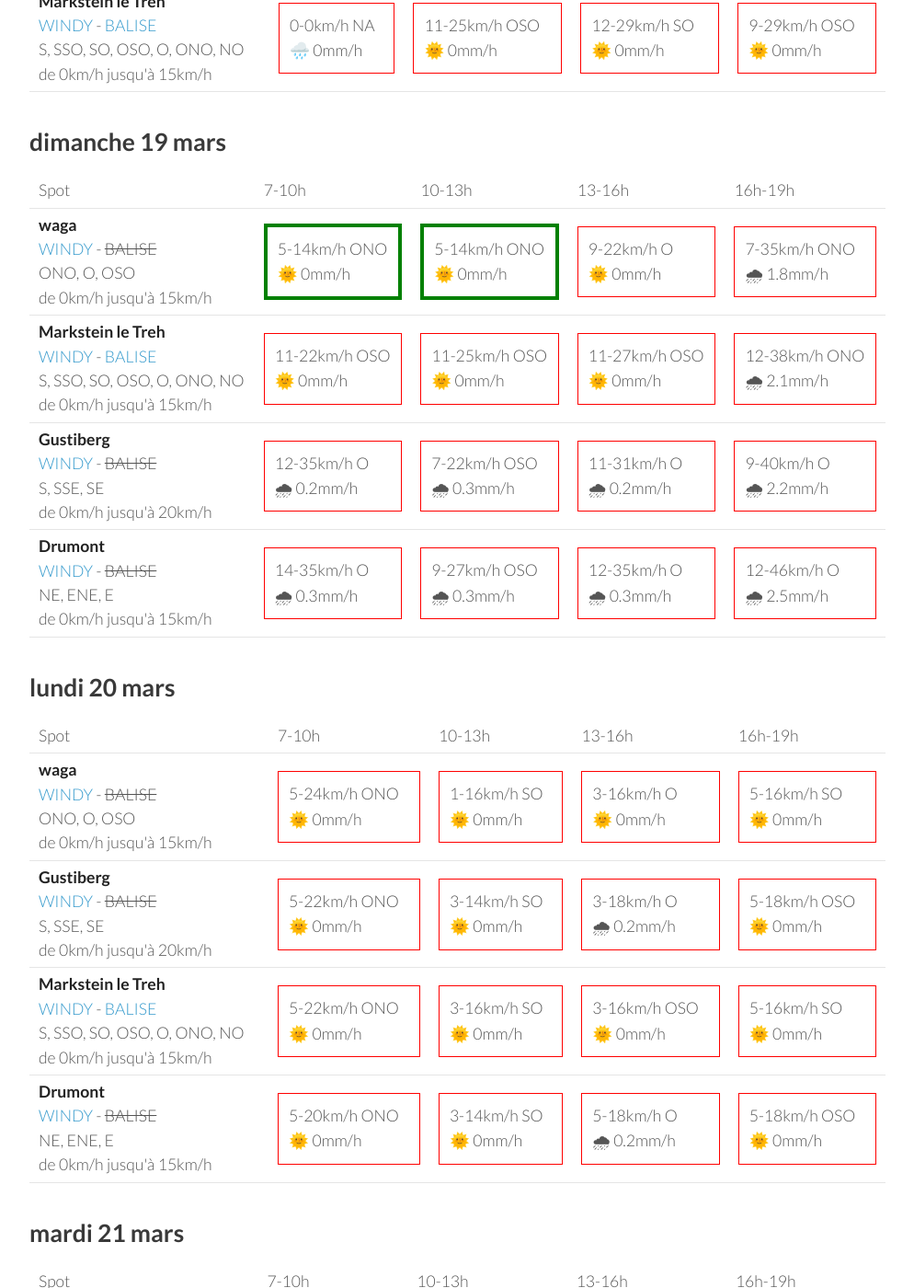
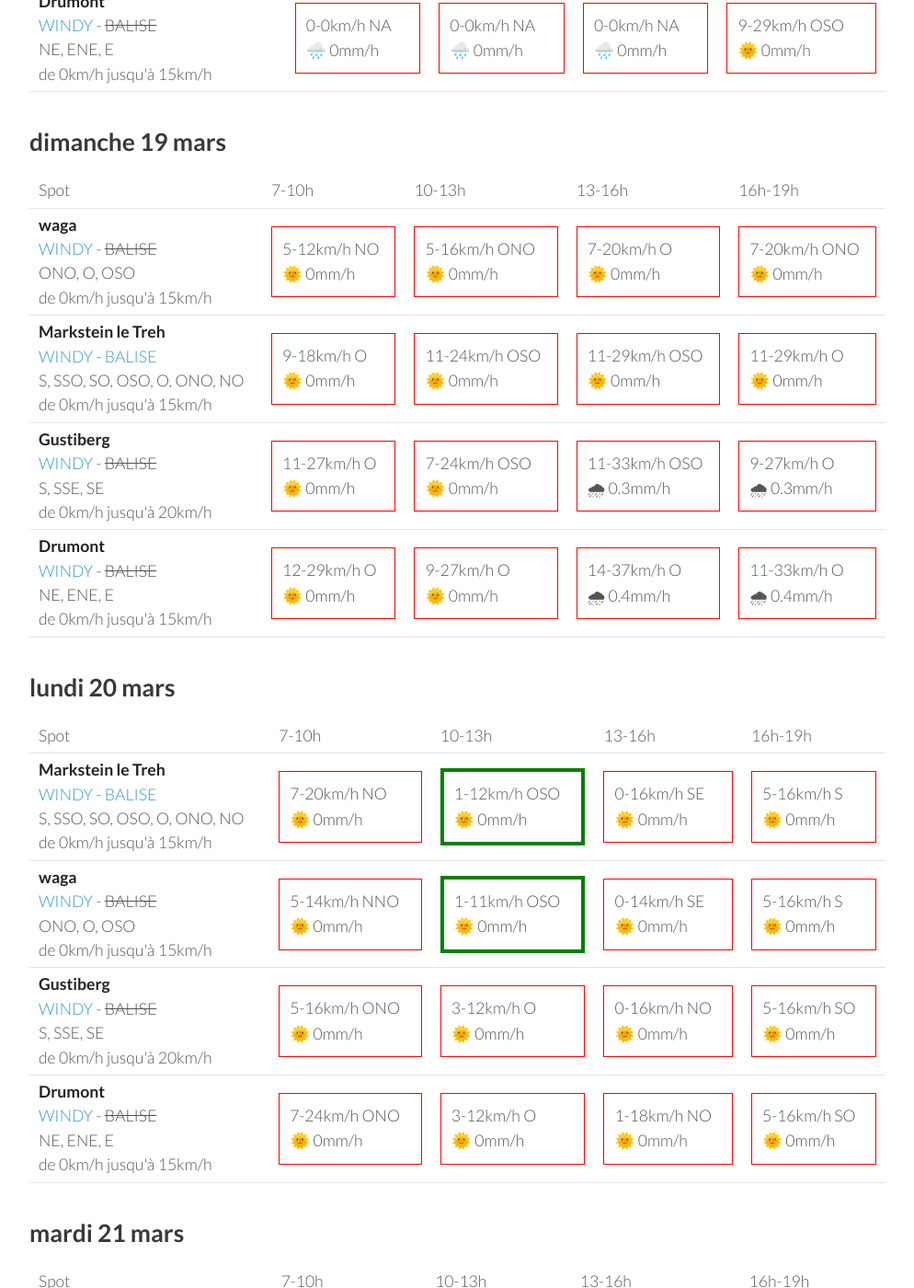
Before and after one commit to parapente-dans-le-nord/parapente-dans-le-nord.github.io, a Jekyll site: the page built from vosges.markdown, in a window 1280 px wide and 1400 px high, scrolled down 733 px. Shown: the whole window at 92% size, without its empty margins (26-1020 px from the left). Built offline with Jekyll 4.4.1, drawn with Linux system fonts in a browser that asks for light colours; some of the changed text lies outside the part shown.

Commit message:
update index.markdown

```diff
--- a/vosges.markdown
+++ b/vosges.markdown
@@ -25,35 +25,35 @@ page mise à jour le samedi 18 mars 13:16
         <td><strong>waga</strong><br><a href="https://windy.com/47.903/6.996?47.900,6.983,15">WINDY</a> - <span class="no-balise"> BALISE </span><br> <span class="vent-favorable">ONO, O, OSO</span><br><span class="force-vent">de 0km/h jusqu'à 15km/h</span> </td>
 
             <td><div class="not-flyable"><p>0-0km/h NA</p><p>🌧️ 0mm/h</p></div></td>
-            <td><div class="not-flyable"><p>3-14km/h NO</p><p>🌞 0mm/h</p></div></td>
-            <td><div class="not-flyable"><p>5-18km/h S</p><p>🌞 0mm/h</p></div></td>
-            <td><div class="flyable"><p>5-12km/h O</p><p>🌞 0mm/h</p></div></td>
+            <td><div class="not-flyable"><p>0-0km/h NA</p><p>🌧️ 0mm/h</p></div></td>
+            <td><div class="not-flyable"><p>0-0km/h NA</p><p>🌧️ 0mm/h</p></div></td>
+            <td><div class="not-flyable"><p>5-20km/h SO</p><p>🌞 0mm/h</p></div></td>
 
     </tr>
 <tr>
         <td><strong>Gustiberg</strong><br><a href="https://windy.com/47.894/6.934?47.891,6.934,15,m:eYYagmI">WINDY</a> - <span class="no-balise"> BALISE </span><br> <span class="vent-favorable">S, SSE, SE</span><br><span class="force-vent">de 0km/h jusqu'à 20km/h</span> </td>
 
             <td><div class="not-flyable"><p>0-0km/h NA</p><p>🌧️ 0mm/h</p></div></td>
-            <td><div class="not-flyable"><p>5-24km/h O</p><p>🌞 0mm/h</p></div></td>
-            <td><div class="not-flyable"><p>7-22km/h SO</p><p>🌞 0mm/h</p></div></td>
-            <td><div class="not-flyable"><p>7-18km/h O</p><p>🌞 0mm/h</p></div></td>
+            <td><div class="not-flyable"><p>0-0km/h NA</p><p>🌧️ 0mm/h</p></div></td>
+            <td><div class="not-flyable"><p>0-0km/h NA</p><p>🌧️ 0mm/h</p></div></td>
+            <td><div class="not-flyable"><p>7-27km/h SO</p><p>🌞 0mm/h</p></div></td>
+
+    </tr>
+<tr>
+        <td><strong>Markstein le Treh</strong><br><a href="https://windy.com/47.926/7.012?47.505,7.012,8,m:eY1agmQ">WINDY</a> - <span class=""><a href="http://www.balisemeteo.com/balise.php?idBalise=136">BALISE</a> </span><br> <span class="vent-favorable">S, SSO, SO, OSO, O, ONO, NO</span><br><span class="force-vent">de 0km/h jusqu'à 15km/h</span> </td>
+
+            <td><div class="not-flyable"><p>0-0km/h NA</p><p>🌧️ 0mm/h</p></div></td>
+            <td><div class="not-flyable"><p>0-0km/h NA</p><p>🌧️ 0mm/h</p></div></td>
+            <td><div class="not-flyable"><p>0-0km/h NA</p><p>🌧️ 0mm/h</p></div></td>
+            <td><div class="not-flyable"><p>12-35km/h SO</p><p>🌞 0mm/h</p></div></td>
 
     </tr>
 <tr>
         <td><strong>Drumont</strong><br><a href="https://windy.com/47.898/6.919?47.687,6.919,9,m:eYYagmG">WINDY</a> - <span class="no-balise"> BALISE </span><br> <span class="vent-favorable">NE, ENE, E</span><br><span class="force-vent">de 0km/h jusqu'à 15km/h</span> </td>
 
             <td><div class="not-flyable"><p>0-0km/h NA</p><p>🌧️ 0mm/h</p></div></td>
-            <td><div class="not-flyable"><p>9-29km/h O</p><p>🌞 0mm/h</p></div></td>
-            <td><div class="not-flyable"><p>7-24km/h OSO</p><p>🌞 0mm/h</p></div></td>
-            <td><div class="not-flyable"><p>7-22km/h O</p><p>🌞 0mm/h</p></div></td>
-
-    </tr>
-<tr>
-        <td><strong>Markstein le Treh</strong><br><a href="https://windy.com/47.926/7.012?47.505,7.012,8,m:eY1agmQ">WINDY</a> - <span class=""><a href="http://www.balisemeteo.com/balise.php?idBalise=136">BALISE</a> </span><br> <span class="vent-favorable">S, SSO, SO, OSO, O, ONO, NO</span><br><span class="force-vent">de 0km/h jusqu'à 15km/h</span> </td>
-
             <td><div class="not-flyable"><p>0-0km/h NA</p><p>🌧️ 0mm/h</p></div></td>
-            <td><div class="not-flyable"><p>11-25km/h OSO</p><p>🌞 0mm/h</p></div></td>
-            <td><div class="not-flyable"><p>12-29km/h SO</p><p>🌞 0mm/h</p></div></td>
+            <td><div class="not-flyable"><p>0-0km/h NA</p><p>🌧️ 0mm/h</p></div></td>
             <td><div class="not-flyable"><p>9-29km/h OSO</p><p>🌞 0mm/h</p></div></td>
 
     </tr>
@@ -76,40 +76,40 @@ page mise à jour le samedi 18 mars 13:16
 <tr>
         <td><strong>waga</strong><br><a href="https://windy.com/47.903/6.996?47.900,6.983,15">WINDY</a> - <span class="no-balise"> BALISE </span><br> <span class="vent-favorable">ONO, O, OSO</span><br><span class="force-vent">de 0km/h jusqu'à 15km/h</span> </td>
 
-            <td><div class="flyable"><p>5-14km/h ONO</p><p>🌞 0mm/h</p></div></td>
-            <td><div class="flyable"><p>5-14km/h ONO</p><p>🌞 0mm/h</p></div></td>
-            <td><div class="not-flyable"><p>9-22km/h O</p><p>🌞 0mm/h</p></div></td>
-            <td><div class="not-flyable"><p>7-35km/h ONO</p><p>🌧 1.8mm/h</p></div></td>
+            <td><div class="not-flyable"><p>5-12km/h NO</p><p>🌞 0mm/h</p></div></td>
+            <td><div class="not-flyable"><p>5-16km/h ONO</p><p>🌞 0mm/h</p></div></td>
+            <td><div class="not-flyable"><p>7-20km/h O</p><p>🌞 0mm/h</p></div></td>
+            <td><div class="not-flyable"><p>7-20km/h ONO</p><p>🌞 0mm/h</p></div></td>
 
 
     </tr>
 <tr>
         <td><strong>Markstein le Treh</strong><br><a href="https://windy.com/47.926/7.012?47.505,7.012,8,m:eY1agmQ">WINDY</a> - <span class=""><a href="http://www.balisemeteo.com/balise.php?idBalise=136">BALISE</a> </span><br> <span class="vent-favorable">S, SSO, SO, OSO, O, ONO, NO</span><br><span class="force-vent">de 0km/h jusqu'à 15km/h</span> </td>
 
-            <td><div class="not-flyable"><p>11-22km/h OSO</p><p>🌞 0mm/h</p></div></td>
-            <td><div class="not-flyable"><p>11-25km/h OSO</p><p>🌞 0mm/h</p></div></td>
-            <td><div class="not-flyable"><p>11-27km/h OSO</p><p>🌞 0mm/h</p></div></td>
-            <td><div class="not-flyable"><p>12-38km/h ONO</p><p>🌧 2.1mm/h</p></div></td>
+            <td><div class="not-flyable"><p>9-18km/h O</p><p>🌞 0mm/h</p></div></td>
+            <td><div class="not-flyable"><p>11-24km/h OSO</p><p>🌞 0mm/h</p></div></td>
+            <td><div class="not-flyable"><p>11-29km/h OSO</p><p>🌞 0mm/h</p></div></td>
+            <td><div class="not-flyable"><p>11-29km/h O</p><p>🌞 0mm/h</p></div></td>
 
 
     </tr>
 <tr>
         <td><strong>Gustiberg</strong><br><a href="https://windy.com/47.894/6.934?47.891,6.934,15,m:eYYagmI">WINDY</a> - <span class="no-balise"> BALISE </span><br> <span class="vent-favorable">S, SSE, SE</span><br><span class="force-vent">de 0km/h jusqu'à 20km/h</span> </td>
 
-            <td><div class="not-flyable"><p>12-35km/h O</p><p>🌧 0.2mm/h</p></div></td>
-            <td><div class="not-flyable"><p>7-22km/h OSO</p><p>🌧 0.3mm/h</p></div></td>
-            <td><div class="not-flyable"><p>11-31km/h O</p><p>🌧 0.2mm/h</p></div></td>
-            <td><div class="not-flyable"><p>9-40km/h O</p><p>🌧 2.2mm/h</p></div></td>
+            <td><div class="not-flyable"><p>11-27km/h O</p><p>🌞 0mm/h</p></div></td>
+            <td><div class="not-flyable"><p>7-24km/h OSO</p><p>🌞 0mm/h</p></div></td>
+            <td><div class="not-flyable"><p>11-33km/h OSO</p><p>🌧 0.3mm/h</p></div></td>
+            <td><div class="not-flyable"><p>9-27km/h O</p><p>🌧 0.3mm/h</p></div></td>
 
 
     </tr>
 <tr>
         <td><strong>Drumont</strong><br><a href="https://windy.com/47.898/6.919?47.687,6.919,9,m:eYYagmG">WINDY</a> - <span class="no-balise"> BALISE </span><br> <span class="vent-favorable">NE, ENE, E</span><br><span class="force-vent">de 0km/h jusqu'à 15km/h</span> </td>
 
-            <td><div class="not-flyable"><p>14-35km/h O</p><p>🌧 0.3mm/h</p></div></td>
-            <td><div class="not-flyable"><p>9-27km/h OSO</p><p>🌧 0.3mm/h</p></div></td>
-            <td><div class="not-flyable"><p>12-35km/h O</p><p>🌧 0.3mm/h</p></div></td>
-            <td><div class="not-flyable"><p>12-46km/h O</p><p>🌧 2.5mm/h</p></div></td>
+            <td><div class="not-flyable"><p>12-29km/h O</p><p>🌞 0mm/h</p></div></td>
+            <td><div class="not-flyable"><p>9-27km/h O</p><p>🌞 0mm/h</p></div></td>
+            <td><div class="not-flyable"><p>14-37km/h O</p><p>🌧 0.4mm/h</p></div></td>
+            <td><div class="not-flyable"><p>11-33km/h O</p><p>🌧 0.4mm/h</p></div></td>
 
 
     </tr>
@@ -130,31 +130,31 @@ page mise à jour le samedi 18 mars 13:16
       <td>16h-19h</td>
     </tr>
 <tr>
+        <td><strong>Markstein le Treh</strong><br><a href="https://windy.com/47.926/7.012?47.505,7.012,8,m:eY1agmQ">WINDY</a> - <span class=""><a href="http://www.balisemeteo.com/balise.php?idBalise=136">BALISE</a> </span><br> <span class="vent-favorable">S, SSO, SO, OSO, O, ONO, NO</span><br><span class="force-vent">de 0km/h jusqu'à 15km/h</span> </td>
+
+            <td><div class="not-flyable"><p>7-20km/h NO</p><p>🌞 0mm/h</p></div></td>
+            <td><div class="flyable"><p>1-12km/h OSO</p><p>🌞 0mm/h</p></div></td>
+            <td><div class="not-flyable"><p>0-16km/h SE</p><p>🌞 0mm/h</p></div></td>
+            <td><div class="not-flyable"><p>5-16km/h S</p><p>🌞 0mm/h</p></div></td>
+
+
+    </tr>
+<tr>
         <td><strong>waga</strong><br><a href="https://windy.com/47.903/6.996?47.900,6.983,15">WINDY</a> - <span class="no-balise"> BALISE </span><br> <span class="vent-favorable">ONO, O, OSO</span><br><span class="force-vent">de 0km/h jusqu'à 15km/h</span> </td>
 
-            <td><div class="not-flyable"><p>5-24km/h ONO</p><p>🌞 0mm/h</p></div></td>
-            <td><div class="not-flyable"><p>1-16km/h SO</p><p>🌞 0mm/h</p></div></td>
-            <td><div class="not-flyable"><p>3-16km/h O</p><p>🌞 0mm/h</p></div></td>
-            <td><div class="not-flyable"><p>5-16km/h SO</p><p>🌞 0mm/h</p></div></td>
+            <td><div class="not-flyable"><p>5-14km/h NNO</p><p>🌞 0mm/h</p></div></td>
+            <td><div class="flyable"><p>1-11km/h OSO</p><p>🌞 0mm/h</p></div></td>
+            <td><div class="not-flyable"><p>0-14km/h SE</p><p>🌞 0mm/h</p></div></td>
+            <td><div class="not-flyable"><p>5-16km/h S</p><p>🌞 0mm/h</p></div></td>
 
 
     </tr>
 <tr>
         <td><strong>Gustiberg</strong><br><a href="https://windy.com/47.894/6.934?47.891,6.934,15,m:eYYagmI">WINDY</a> - <span class="no-balise"> BALISE </span><br> <span class="vent-favorable">S, SSE, SE</span><br><span class="force-vent">de 0km/h jusqu'à 20km/h</span> </td>
 
-            <td><div class="not-flyable"><p>5-22km/h ONO</p><p>🌞 0mm/h</p></div></td>
-            <td><div class="not-flyable"><p>3-14km/h SO</p><p>🌞 0mm/h</p></div></td>
-            <td><div class="not-flyable"><p>3-18km/h O</p><p>🌧 0.2mm/h</p></div></td>
-            <td><div class="not-flyable"><p>5-18km/h OSO</p><p>🌞 0mm/h</p></div></td>
-
-
-    </tr>
-<tr>
-        <td><strong>Markstein le Treh</strong><br><a href="https://windy.com/47.926/7.012?47.505,7.012,8,m:eY1agmQ">WINDY</a> - <span class=""><a href="http://www.balisemeteo.com/balise.php?idBalise=136">BALISE</a> </span><br> <span class="vent-favorable">S, SSO, SO, OSO, O, ONO, NO</span><br><span class="force-vent">de 0km/h jusqu'à 15km/h</span> </td>
-
-            <td><div class="not-flyable"><p>5-22km/h ONO</p><p>🌞 0mm/h</p></div></td>
-            <td><div class="not-flyable"><p>3-16km/h SO</p><p>🌞 0mm/h</p></div></td>
-            <td><div class="not-flyable"><p>3-16km/h OSO</p><p>🌞 0mm/h</p></div></td>
+            <td><div class="not-flyable"><p>5-16km/h ONO</p><p>🌞 0mm/h</p></div></td>
+            <td><div class="not-flyable"><p>3-12km/h O</p><p>🌞 0mm/h</p></div></td>
+            <td><div class="not-flyable"><p>0-16km/h NO</p><p>🌞 0mm/h</p></div></td>
             <td><div class="not-flyable"><p>5-16km/h SO</p><p>🌞 0mm/h</p></div></td>
 
 
@@ -162,10 +162,10 @@ page mise à jour le samedi 18 mars 13:16
 <tr>
         <td><strong>Drumont</strong><br><a href="https://windy.com/47.898/6.919?47.687,6.919,9,m:eYYagmG">WINDY</a> - <span class="no-balise"> BALISE </span><br> <span class="vent-favorable">NE, ENE, E</span><br><span class="force-vent">de 0km/h jusqu'à 15km/h</span> </td>
 
-            <td><div class="not-flyable"><p>5-20km/h ONO</p><p>🌞 0mm/h</p></div></td>
-            <td><div class="not-flyable"><p>3-14km/h SO</p><p>🌞 0mm/h</p></div></td>
-            <td><div class="not-flyable"><p>5-18km/h O</p><p>🌧 0.2mm/h</p></div></td>
-            <td><div class="not-flyable"><p>5-18km/h OSO</p><p>🌞 0mm/h</p></div></td>
+            <td><div class="not-flyable"><p>7-24km/h ONO</p><p>🌞 0mm/h</p></div></td>
+            <td><div class="not-flyable"><p>3-12km/h O</p><p>🌞 0mm/h</p></div></td>
+            <td><div class="not-flyable"><p>1-18km/h NO</p><p>🌞 0mm/h</p></div></td>
+            <td><div class="not-flyable"><p>5-16km/h SO</p><p>🌞 0mm/h</p></div></td>
 
 
     </tr>
@@ -186,42 +186,42 @@ page mise à jour le samedi 18 mars 13:16
       <td>16h-19h</td>
     </tr>
 <tr>
-        <td><strong>waga</strong><br><a href="https://windy.com/47.903/6.996?47.900,6.983,15">WINDY</a> - <span class="no-balise"> BALISE </span><br> <span class="vent-favorable">ONO, O, OSO</span><br><span class="force-vent">de 0km/h jusqu'à 15km/h</span> </td>
-
-            <td><div class="not-flyable"><p>3-20km/h O</p><p>🌞 0mm/h</p></div></td>
-            <td><div class="not-flyable"><p>12-40km/h OSO</p><p>🌞 0mm/h</p></div></td>
-            <td><div class="not-flyable"><p>14-48km/h OSO</p><p>🌞 0mm/h</p></div></td>
-            <td><div class="not-flyable"><p>16-48km/h OSO</p><p>🌞 0mm/h</p></div></td>
-
-
-    </tr>
-<tr>
         <td><strong>Gustiberg</strong><br><a href="https://windy.com/47.894/6.934?47.891,6.934,15,m:eYYagmI">WINDY</a> - <span class="no-balise"> BALISE </span><br> <span class="vent-favorable">S, SSE, SE</span><br><span class="force-vent">de 0km/h jusqu'à 20km/h</span> </td>
 
-            <td><div class="not-flyable"><p>3-18km/h SO</p><p>🌞 0mm/h</p></div></td>
-            <td><div class="not-flyable"><p>14-37km/h OSO</p><p>🌧 0.2mm/h</p></div></td>
-            <td><div class="not-flyable"><p>16-44km/h OSO</p><p>🌞 0mm/h</p></div></td>
-            <td><div class="not-flyable"><p>16-44km/h OSO</p><p>🌞 0mm/h</p></div></td>
+            <td><div class="flyable"><p>3-14km/h S</p><p>🌞 0mm/h</p></div></td>
+            <td><div class="not-flyable"><p>9-29km/h SO</p><p>🌞 0mm/h</p></div></td>
+            <td><div class="not-flyable"><p>14-42km/h OSO</p><p>🌞 0mm/h</p></div></td>
+            <td><div class="not-flyable"><p>16-48km/h O</p><p>🌞 0mm/h</p></div></td>
 
 
     </tr>
 <tr>
         <td><strong>Markstein le Treh</strong><br><a href="https://windy.com/47.926/7.012?47.505,7.012,8,m:eY1agmQ">WINDY</a> - <span class=""><a href="http://www.balisemeteo.com/balise.php?idBalise=136">BALISE</a> </span><br> <span class="vent-favorable">S, SSO, SO, OSO, O, ONO, NO</span><br><span class="force-vent">de 0km/h jusqu'à 15km/h</span> </td>
 
-            <td><div class="not-flyable"><p>3-20km/h OSO</p><p>🌞 0mm/h</p></div></td>
-            <td><div class="not-flyable"><p>12-38km/h OSO</p><p>🌧 0.2mm/h</p></div></td>
-            <td><div class="not-flyable"><p>14-46km/h OSO</p><p>🌞 0mm/h</p></div></td>
-            <td><div class="not-flyable"><p>16-46km/h OSO</p><p>🌞 0mm/h</p></div></td>
+            <td><div class="not-flyable"><p>5-18km/h SSO</p><p>🌞 0mm/h</p></div></td>
+            <td><div class="not-flyable"><p>9-29km/h SO</p><p>🌞 0mm/h</p></div></td>
+            <td><div class="not-flyable"><p>14-44km/h OSO</p><p>🌞 0mm/h</p></div></td>
+            <td><div class="not-flyable"><p>16-50km/h O</p><p>🌞 0mm/h</p></div></td>
+
+
+    </tr>
+<tr>
+        <td><strong>waga</strong><br><a href="https://windy.com/47.903/6.996?47.900,6.983,15">WINDY</a> - <span class="no-balise"> BALISE </span><br> <span class="vent-favorable">ONO, O, OSO</span><br><span class="force-vent">de 0km/h jusqu'à 15km/h</span> </td>
+
+            <td><div class="not-flyable"><p>5-16km/h SSO</p><p>🌞 0mm/h</p></div></td>
+            <td><div class="not-flyable"><p>9-29km/h SO</p><p>🌞 0mm/h</p></div></td>
+            <td><div class="not-flyable"><p>14-44km/h OSO</p><p>🌞 0mm/h</p></div></td>
+            <td><div class="not-flyable"><p>16-51km/h O</p><p>🌞 0mm/h</p></div></td>
 
 
     </tr>
 <tr>
         <td><strong>Drumont</strong><br><a href="https://windy.com/47.898/6.919?47.687,6.919,9,m:eYYagmG">WINDY</a> - <span class="no-balise"> BALISE </span><br> <span class="vent-favorable">NE, ENE, E</span><br><span class="force-vent">de 0km/h jusqu'à 15km/h</span> </td>
 
-            <td><div class="not-flyable"><p>3-16km/h SSO</p><p>🌞 0mm/h</p></div></td>
-            <td><div class="not-flyable"><p>14-37km/h OSO</p><p>🌧 0.3mm/h</p></div></td>
-            <td><div class="not-flyable"><p>16-44km/h OSO</p><p>🌞 0mm/h</p></div></td>
-            <td><div class="not-flyable"><p>16-44km/h OSO</p><p>🌞 0mm/h</p></div></td>
+            <td><div class="not-flyable"><p>3-14km/h S</p><p>🌞 0mm/h</p></div></td>
+            <td><div class="not-flyable"><p>9-29km/h SO</p><p>🌞 0mm/h</p></div></td>
+            <td><div class="not-flyable"><p>14-40km/h OSO</p><p>🌞 0mm/h</p></div></td>
+            <td><div class="not-flyable"><p>16-48km/h O</p><p>🌞 0mm/h</p></div></td>
 
 
     </tr>
```
Also changed, not shown: other parts of vosges.markdown (+1 -1 lines).
